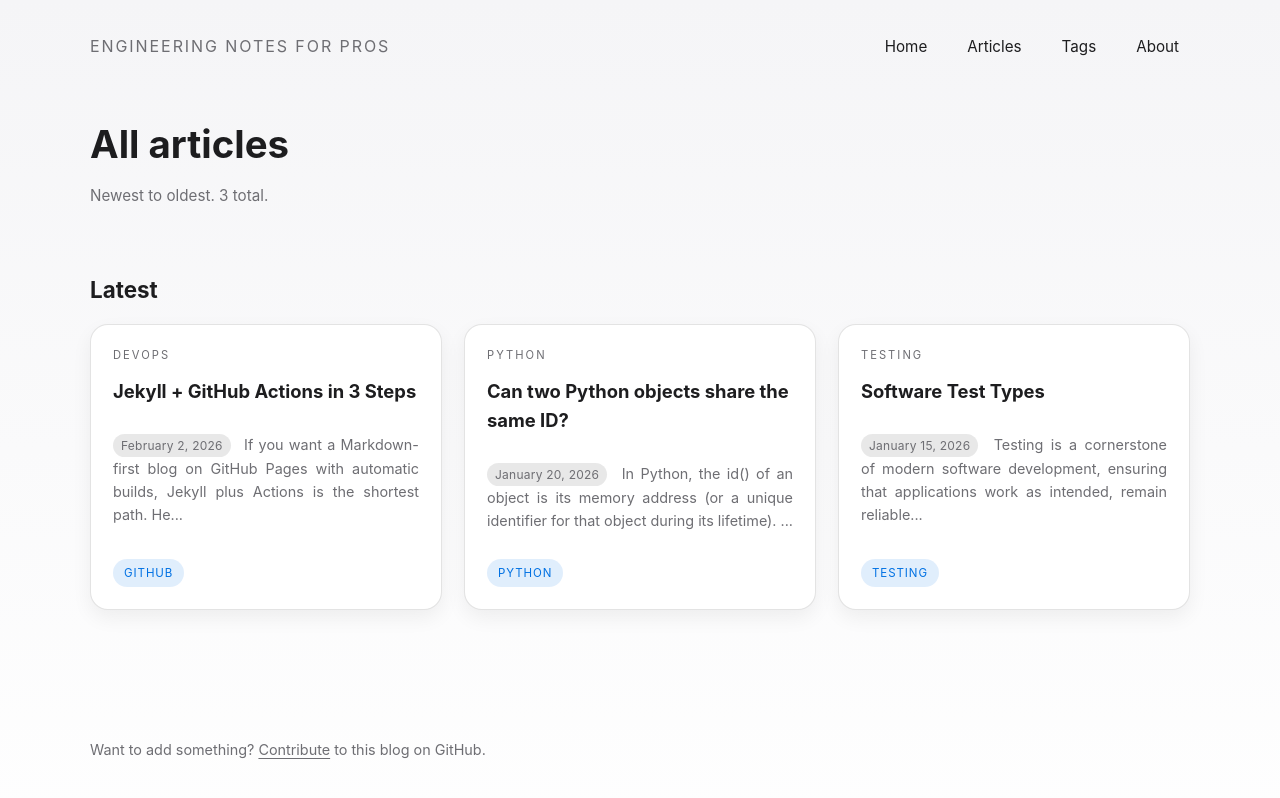
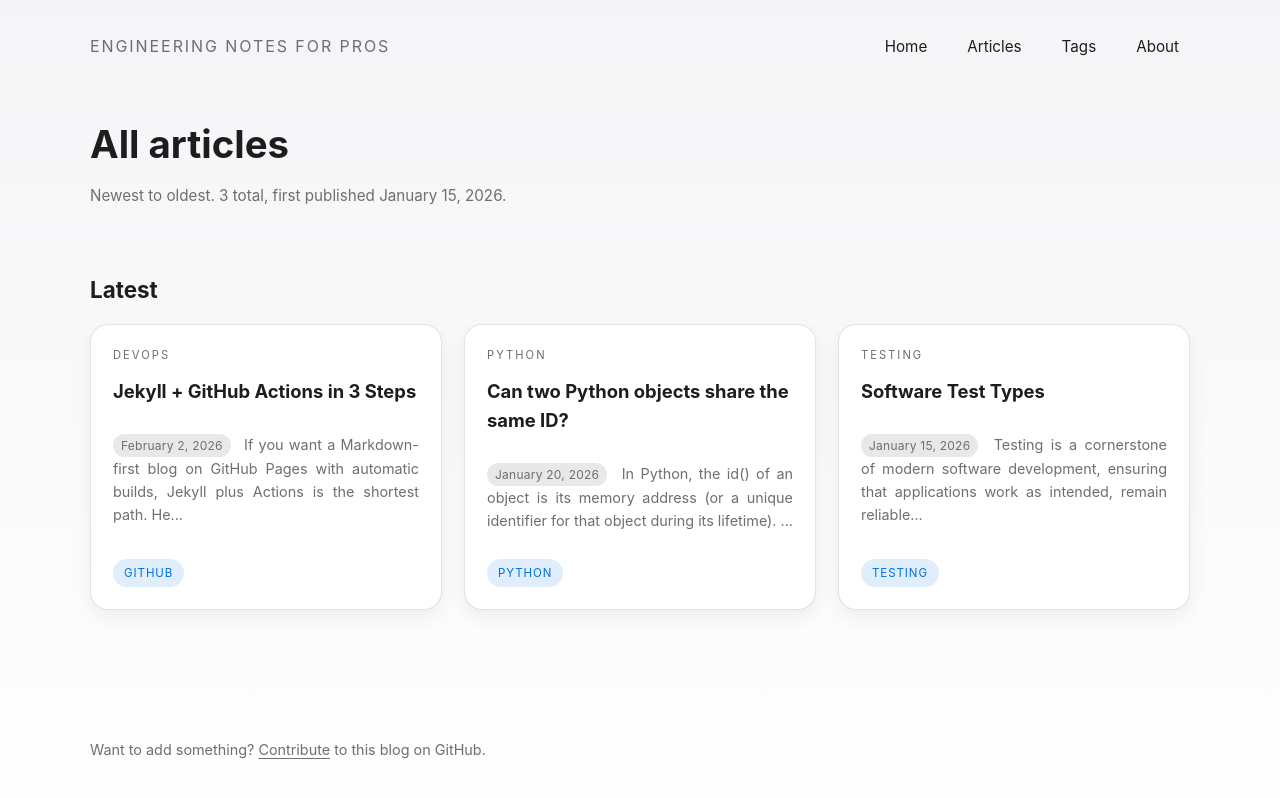
Before and after one commit to 1st/1st.github.io, a Jekyll site: the page built from articles.md, in a window 1280 px wide. Shown: the top 798 px of the page. Built offline with Jekyll 4.4.1, drawn with Linux system fonts in a browser that asks for light colours; some web fonts are replaced.

Commit message:
Added total count and first publish date

```diff
--- a/articles.md
+++ b/articles.md
@@ -6,7 +6,10 @@ permalink: /articles
 <main class="container article">
   <header class="article-header">
     <h1 class="article-title">All articles</h1>
-    <div class="article-meta">Newest to oldest. {{ site.posts.size }} total.</div>
+    {% assign oldest_post = site.posts | last %}
+    <div class="article-meta">
+      Newest to oldest. {{ site.posts.size }} total, first published {{ oldest_post.date | date: "%B %-d, %Y" }}.
+    </div>
   </header>
 
   <section class="section">
```
